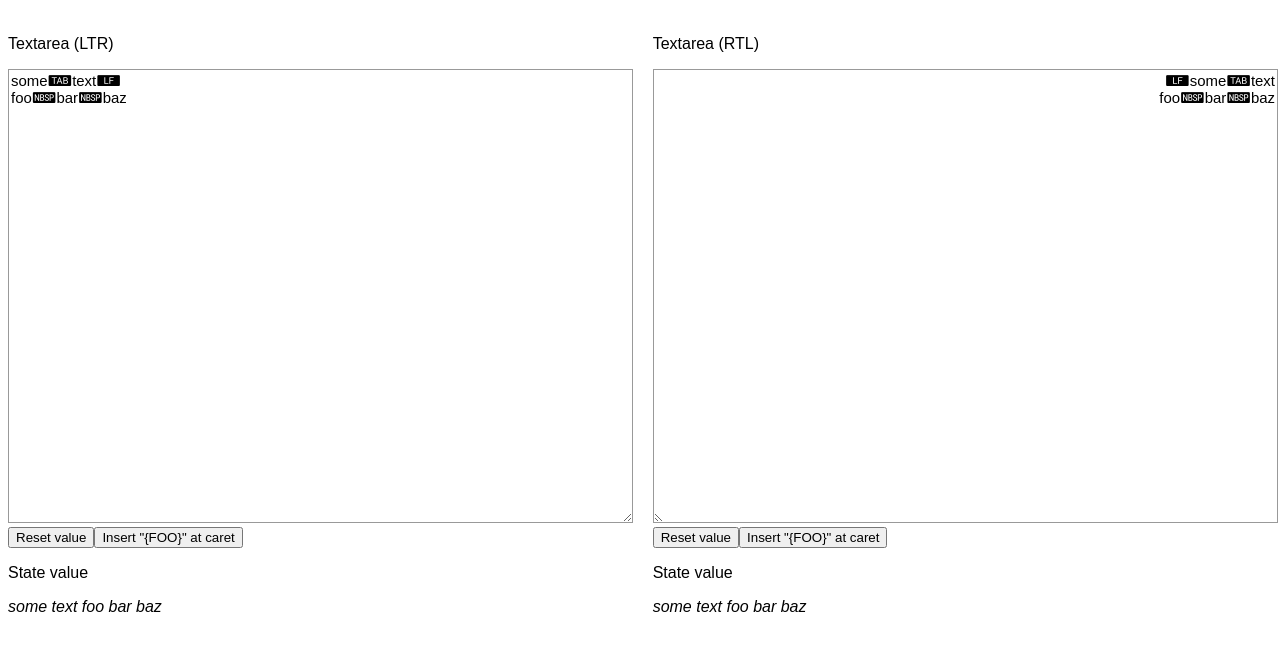
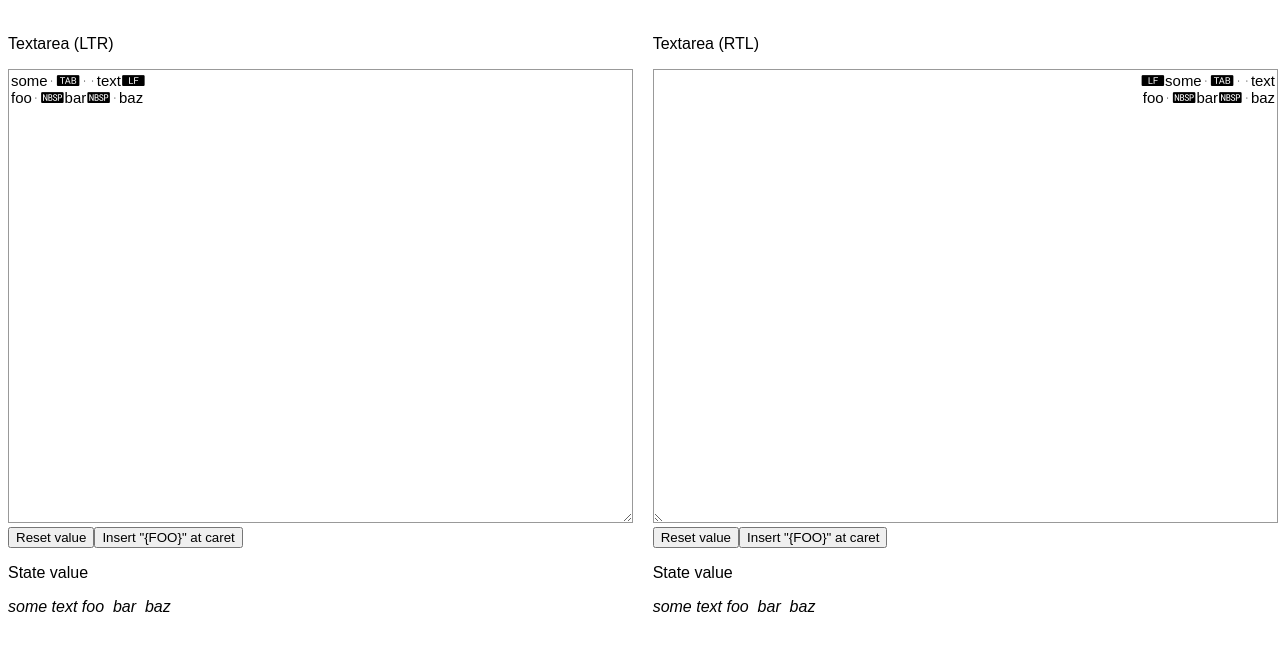
Before and after one commit to julen/raw-font-alternative, a plain HTML site: page index.html in a window 1280 px wide. Shown: the part 61-712 px from the top of the page. Drawn offline with Linux system fonts and the light colour scheme.

Commit message:
Adjust initial string in the demo to include space around TAB and NBSP symbols

```diff
--- a/index.html
+++ b/index.html
@@ -52,7 +52,7 @@
     <script src="./lib/react-dom.js"></script>
     <script src="./RawFontAware.js"></script>
     <script>
-      var initialText = 'some\ttext\nfoo bar baz';
+      var initialText = 'some \t  text\nfoo  bar  baz';
 
       var RawFontTextarea = React.createClass({
         propTypes: {
```
